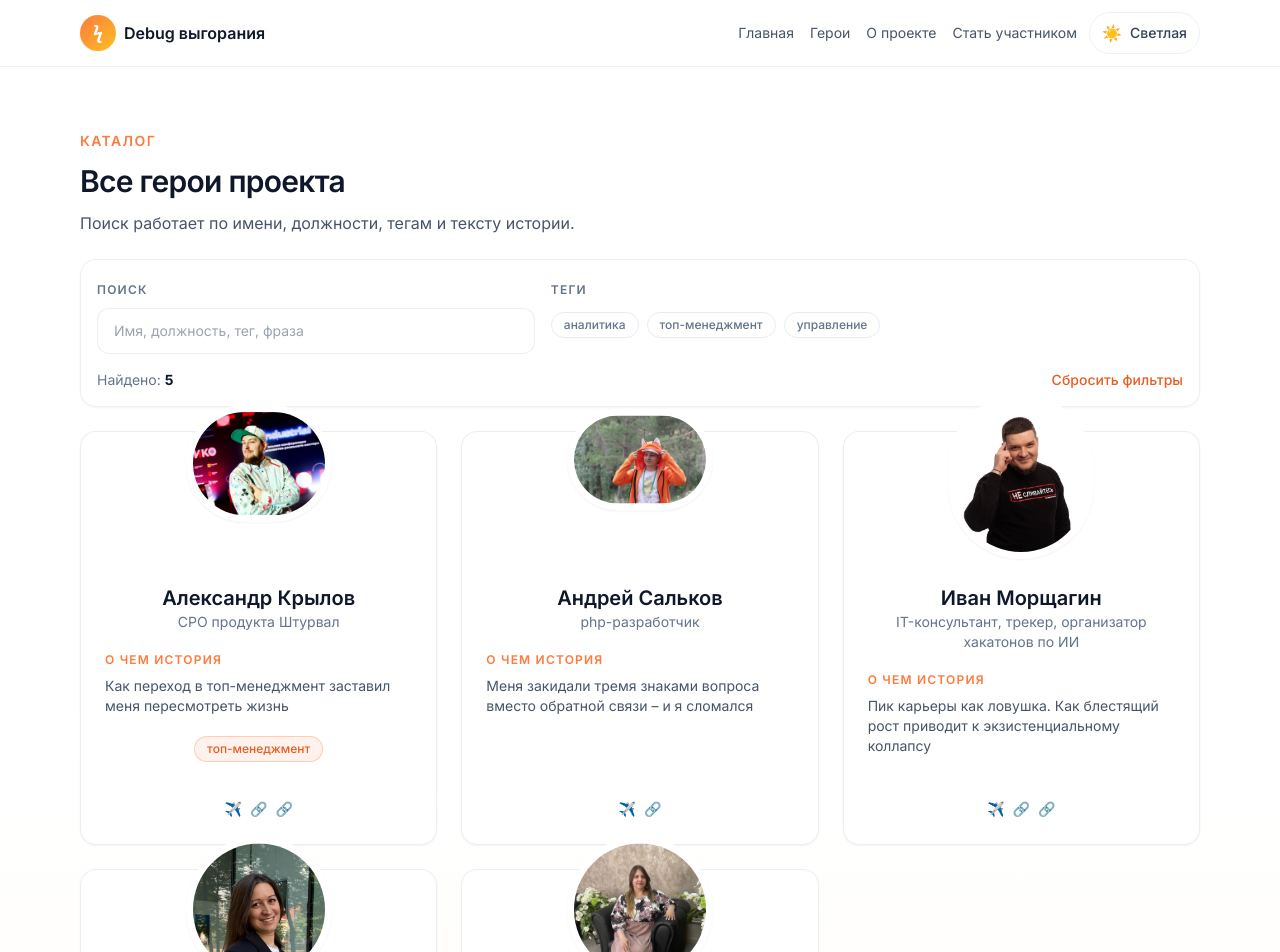
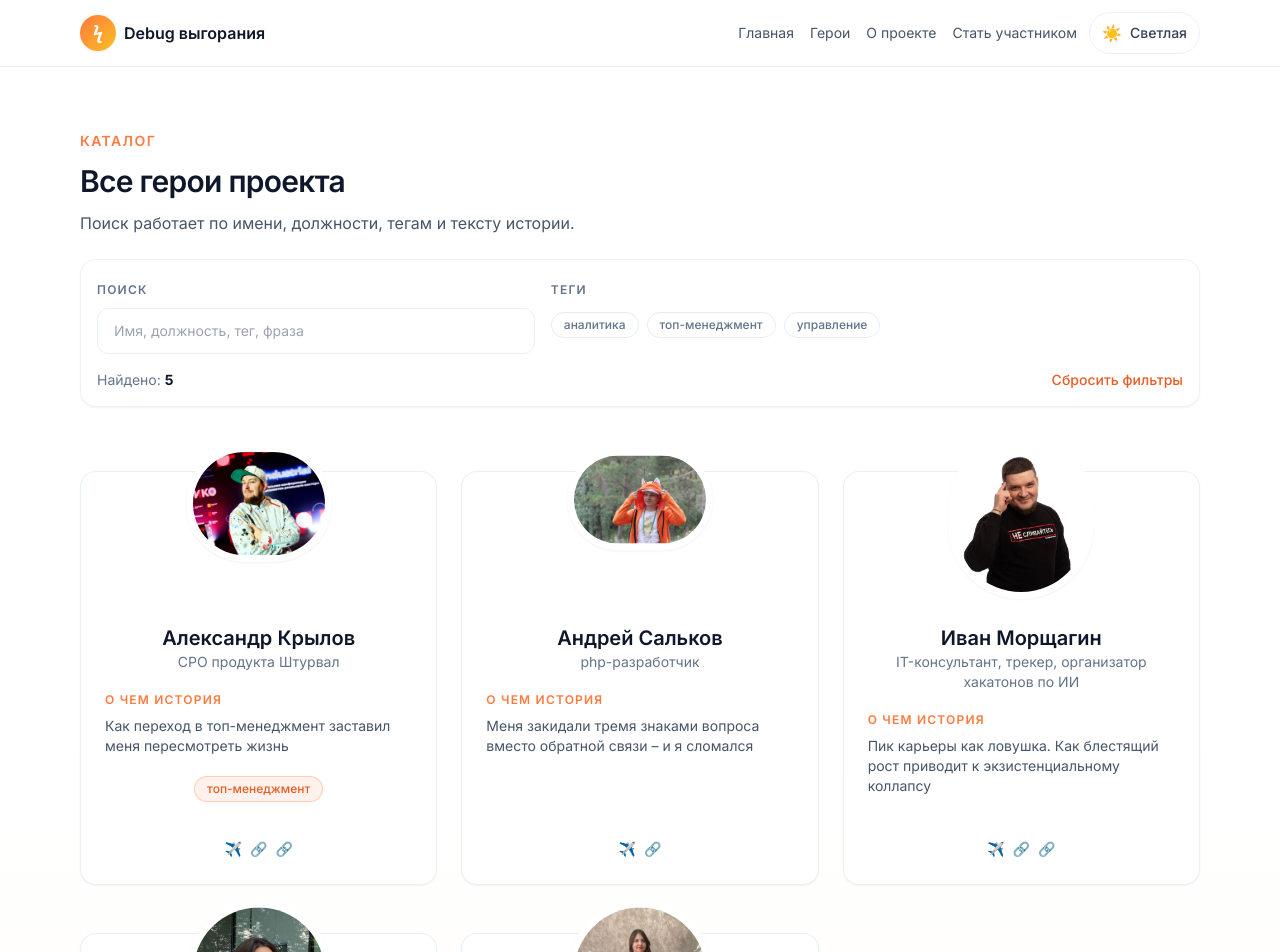
Before and after one commit to spiderpoul/phoenix-project-site, a Next.js app: page /heroes in a window 1280 px wide. Shown: the top 952 px of the page. Built offline with nearby package versions, Linux system fonts and the light colour scheme.

Commit message:
Add vertical spacing for heroes list

```diff
--- a/components/HeroesSection.js
+++ b/components/HeroesSection.js
@@ -99,7 +99,7 @@ export default function HeroesSection({ heroes = [] }) {
           </div>
         </div>
         {filteredHeroes.length ? (
-          <div className="grid gap-6 sm:grid-cols-2 lg:grid-cols-3">
+          <div className="grid gap-x-6 gap-y-12 pt-10 sm:grid-cols-2 lg:grid-cols-3">
             {filteredHeroes.map((hero) => (
               <HeroCard key={hero.slug} hero={hero} variant="full" />
             ))}
```
